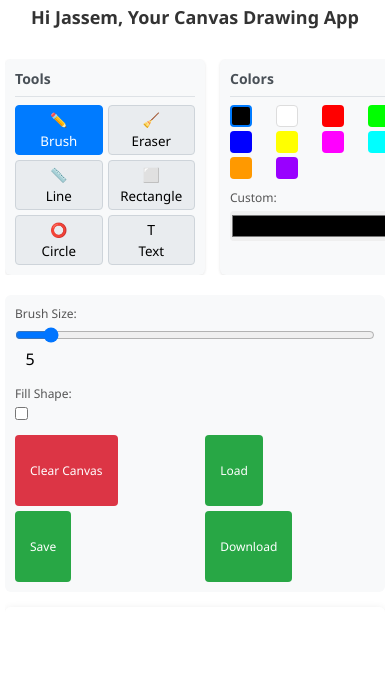
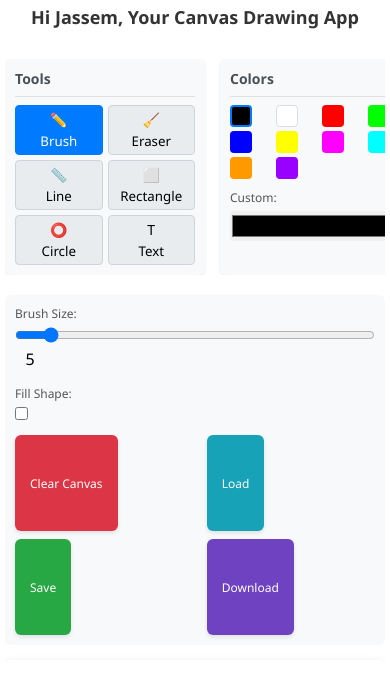
Before and after one commit to jassemtamer-del/Canvas-Drawing-App, a plain HTML site: page index.html in a window 390 px wide. Drawn offline with Linux system fonts and the light colour scheme.

Commit message:
Add files via upload

```diff
--- a/styles_responsive.css
+++ b/styles_responsive.css
@@ -292,25 +292,58 @@ input[type="color"] {
 }
 
 #clear-canvas, #save-canvas, #load-canvas, #download-canvas {
-    padding: 8px 15px;
-    background-color: #28a745;
+    padding: 10px 15px;
     color: white;
     border: none;
-    border-radius: 4px;
+    border-radius: 6px;
     cursor: pointer;
-    transition: background-color 0.2s ease;
+    transition: all 0.2s ease;
+    font-weight: 500;
+    display: flex;
+    align-items: center;
+    justify-content: center;
+    gap: 5px;
+    box-shadow: 0 2px 4px rgba(0,0,0,0.1);
 }
 
 #clear-canvas {
     background-color: #dc3545;
 }
 
+#save-canvas {
+    background-color: #28a745;
+}
+
+#load-canvas {
+    background-color: #17a2b8;
+}
+
+#download-canvas {
+    background-color: #6f42c1;
+}
+
 #clear-canvas:hover {
     background-color: #c82333;
+    transform: translateY(-2px);
+    box-shadow: 0 4px 6px rgba(0,0,0,0.15);
 }
 
-#save-canvas:hover, #load-canvas:hover, #download-canvas:hover {
+#save-canvas:hover {
     background-color: #218838;
+    transform: translateY(-2px);
+    box-shadow: 0 4px 6px rgba(0,0,0,0.15);
+}
+
+#load-canvas:hover {
+    background-color: #138496;
+    transform: translateY(-2px);
+    box-shadow: 0 4px 6px rgba(0,0,0,0.15);
+}
+
+#download-canvas:hover {
+    background-color: #5a32a3;
+    transform: translateY(-2px);
+    box-shadow: 0 4px 6px rgba(0,0,0,0.15);
 }
 
 .canvas-container {
@@ -562,13 +595,16 @@ canvas {
     .toolbar .tool-group:last-child {
         display: flex;
         flex-wrap: wrap;
-        gap: 5px;
+        gap: 8px;
+        justify-content: center;
     }
 
     .toolbar .tool-group:last-child button {
         flex: 1 0 45%;
-        padding: 8px 5px;
+        padding: 12px 8px;
         font-size: 12px;
+        border-radius: 8px;
+        min-height: 44px; /* 推荐的最小触摸目标尺寸 */
     }
 
     #clear-canvas {
```
